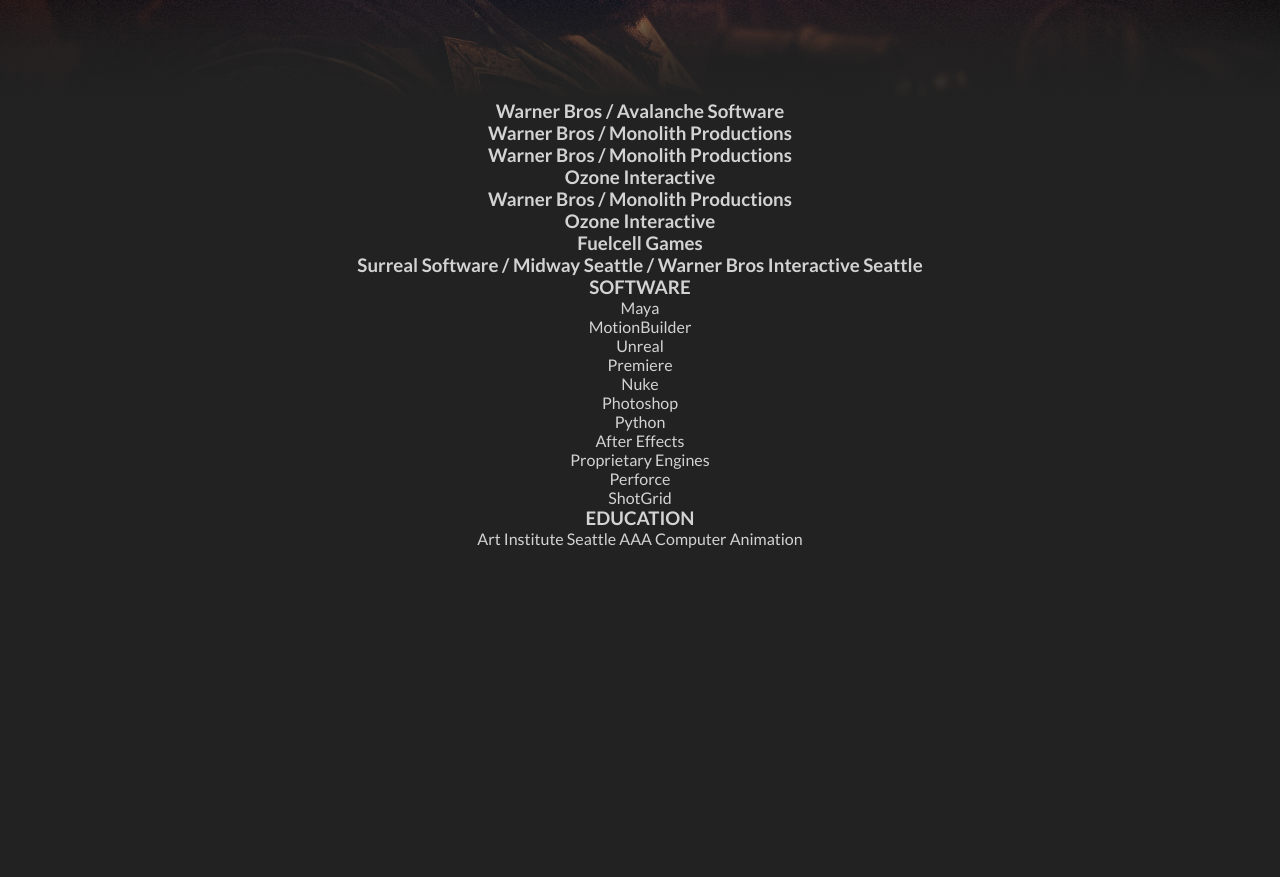
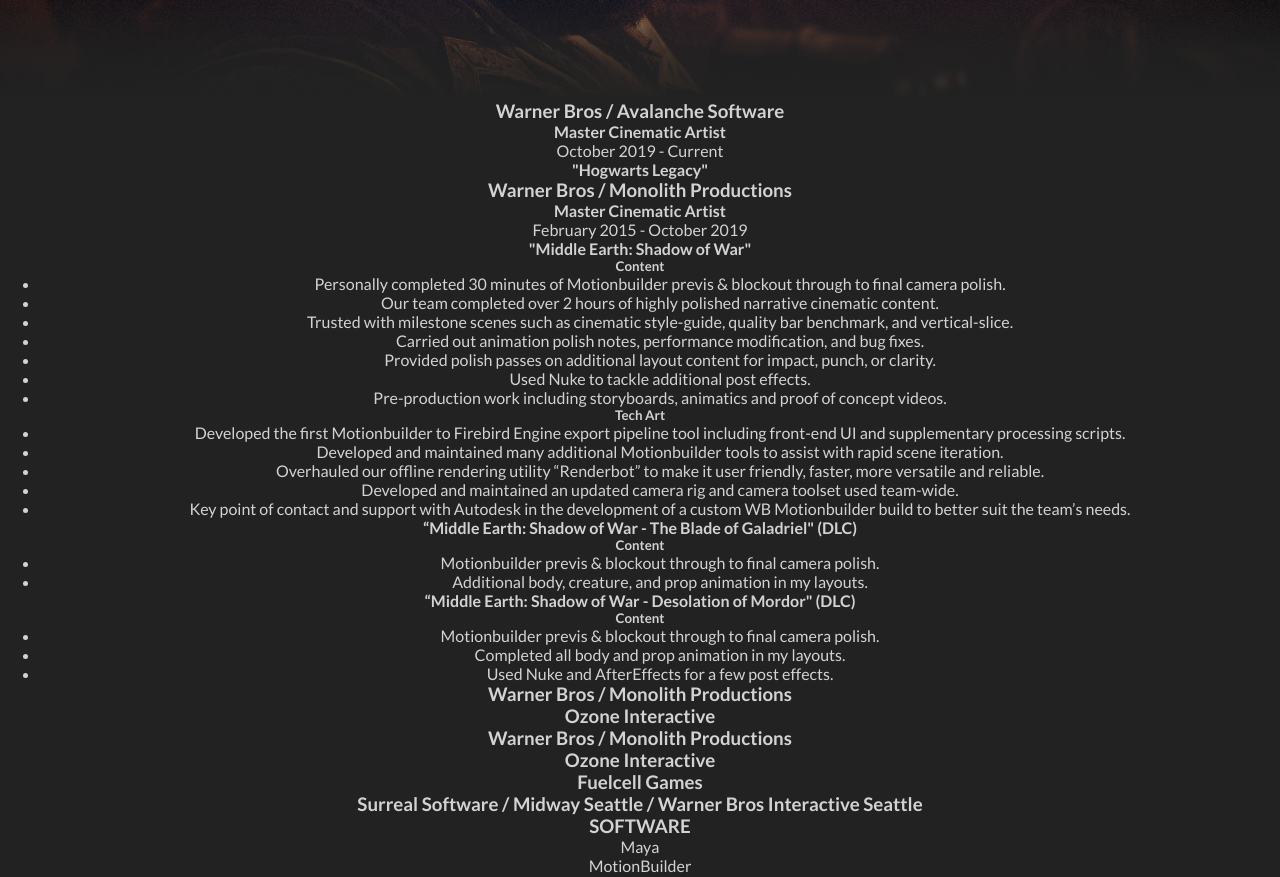
Before and after one commit to cynthem/travis-portfolio, a React (Create React App) app: page /resume in a window 1280 px wide. Shown: the part 420-1297 px from the top of the page. Built offline with nearby package versions, Linux system fonts and the light colour scheme.

Commit message:
Add resume content

```diff
--- a/src/routes/Resume.js
+++ b/src/routes/Resume.js
@@ -8,14 +8,74 @@ export default function Resume() {
             <Parallax className="resume-image" bgImage={resumeBackground} strength={400}>
                 <div className="transition-overlay"></div>
             </Parallax>
+
             <div className="resume-content">
                 <div className="position-section">
                     <h3>Warner Bros / Avalanche Software</h3>
-                    <div className="position-details"></div>
+                    <div className="position-details">
+                        <div className="title-date">
+                            <h4 className="job-title">Master Cinematic Artist</h4>
+                            <p className="job-date">October 2019 - Current</p>
+                        </div>
+                        <div className="game-details">
+                            <h4 className="game-name">"Hogwarts Legacy"</h4>
+                        </div>
+                    </div>
                 </div>
                 <div className="position-section">
                     <h3>Warner Bros / Monolith Productions</h3>
-                    <div className="position-details"></div>
+                    <div className="position-details">
+                        <div className="title-date">
+                            <h4 className="job-title">Master Cinematic Artist</h4>
+                            <p className="job-date">February 2015 - October 2019</p>
+                        </div>
+                        <div className="game-details">
+                            <h4 className="game-name">"Middle Earth: Shadow of War"</h4>
+                            <div className="job-duties">
+                                <h5>Content</h5>
+                                <ul className="duties-list">
+                                    <li>Personally completed 30 minutes of Motionbuilder previs & blockout  through to final camera polish.</li>
+                                    <li>Our team completed over 2 hours of highly polished narrative cinematic content.</li>
+                                    <li>Trusted with milestone scenes such as cinematic style-guide, quality bar benchmark, and vertical-slice.</li>
+                                    <li>Carried out animation polish notes, performance modification, and bug fixes.</li>
+                                    <li>Provided polish passes on additional layout content for impact, punch, or clarity.</li>
+                                    <li>Used Nuke to tackle additional post effects.</li>
+                                    <li>Pre-production work including storyboards, animatics and proof of concept videos.</li>
+                                </ul>
+                            </div>
+                            <div className="job-duties">
+                                <h5>Tech Art</h5>
+                                <ul className="duties-list">
+                                    <li>Developed the first Motionbuilder to Firebird Engine export pipeline tool including front-end UI and supplementary processing scripts.  </li>
+                                    <li>Developed and maintained many additional Motionbuilder tools to assist with rapid scene iteration.</li>
+                                    <li>Overhauled our offline rendering utility “Renderbot” to make it user friendly, faster, more versatile and reliable.</li>
+                                    <li>Developed and maintained an updated camera rig and camera toolset used team-wide.</li>
+                                    <li>Key point of contact and support with Autodesk in the development of a custom WB Motionbuilder build to better suit the team’s needs.</li>
+                                </ul>
+                            </div>
+                        </div>
+                        <div className="game-details">
+                            <h4 className="game-name">“Middle Earth: Shadow of War - The Blade of Galadriel" (DLC)</h4>
+                                <div className="job-duties">
+                                    <h5>Content</h5>
+                                    <ul className="duties-list">
+                                        <li>Motionbuilder previs & blockout through to final camera polish.</li>
+                                        <li>Additional body, creature, and prop animation in my layouts.</li>
+                                    </ul>
+                                </div>
+                        </div>
+                        <div className="game-details">
+                            <h4 className="game-name">“Middle Earth: Shadow of War - Desolation of Mordor" (DLC)</h4>
+                                <div className="job-duties">
+                                    <h5>Content</h5>
+                                    <ul className="duties-list">
+                                        <li>Motionbuilder previs & blockout through to final camera polish.</li>
+                                        <li>Completed all body and prop animation in my layouts.</li>
+                                        <li>Used Nuke and AfterEffects for a few post effects.</li>
+                                    </ul>
+                                </div>
+                        </div>
+                    </div>
                 </div>
                 <div className="position-section">
                     <h3>Warner Bros / Monolith Productions</h3>
```
Also changed, not shown: src/components/ContactDetail.js (deleted), src/components/ResumeDetail.js (deleted), 2 other files (tests, documents, lock files or other folders).
